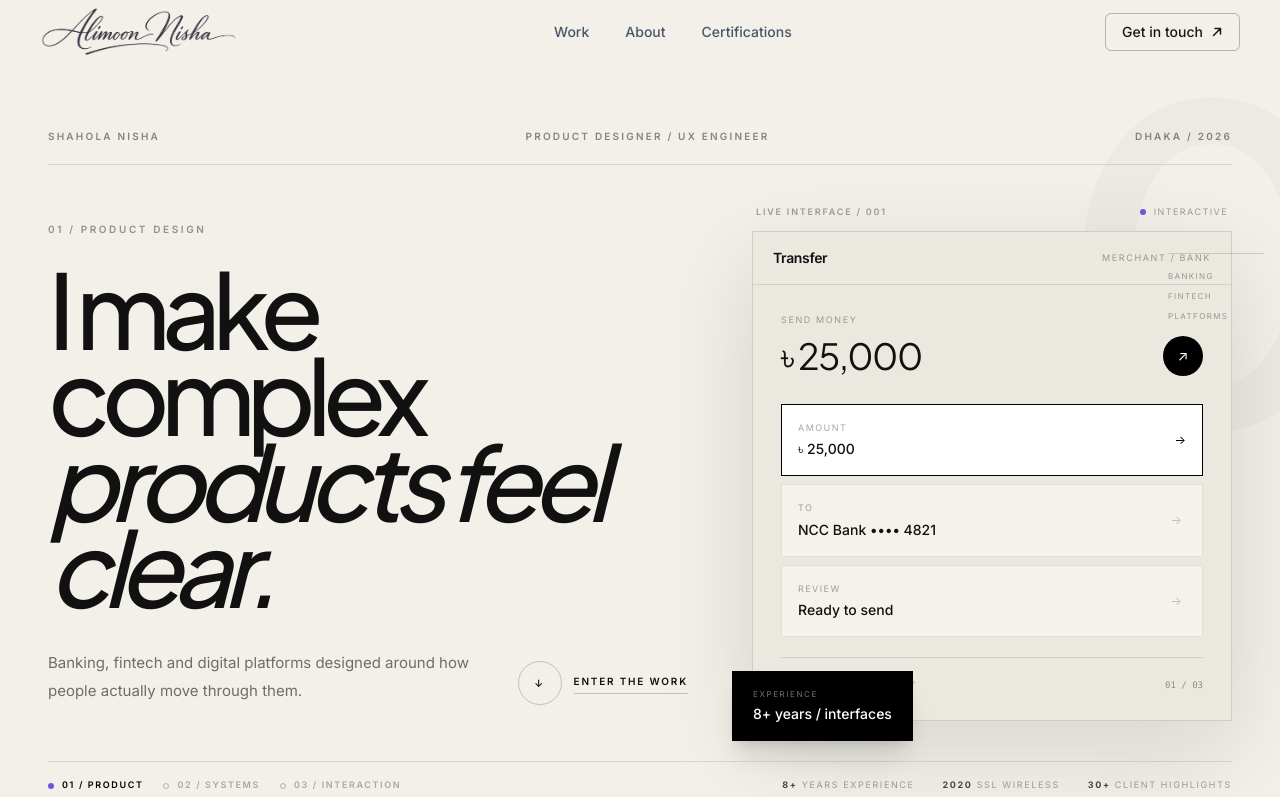
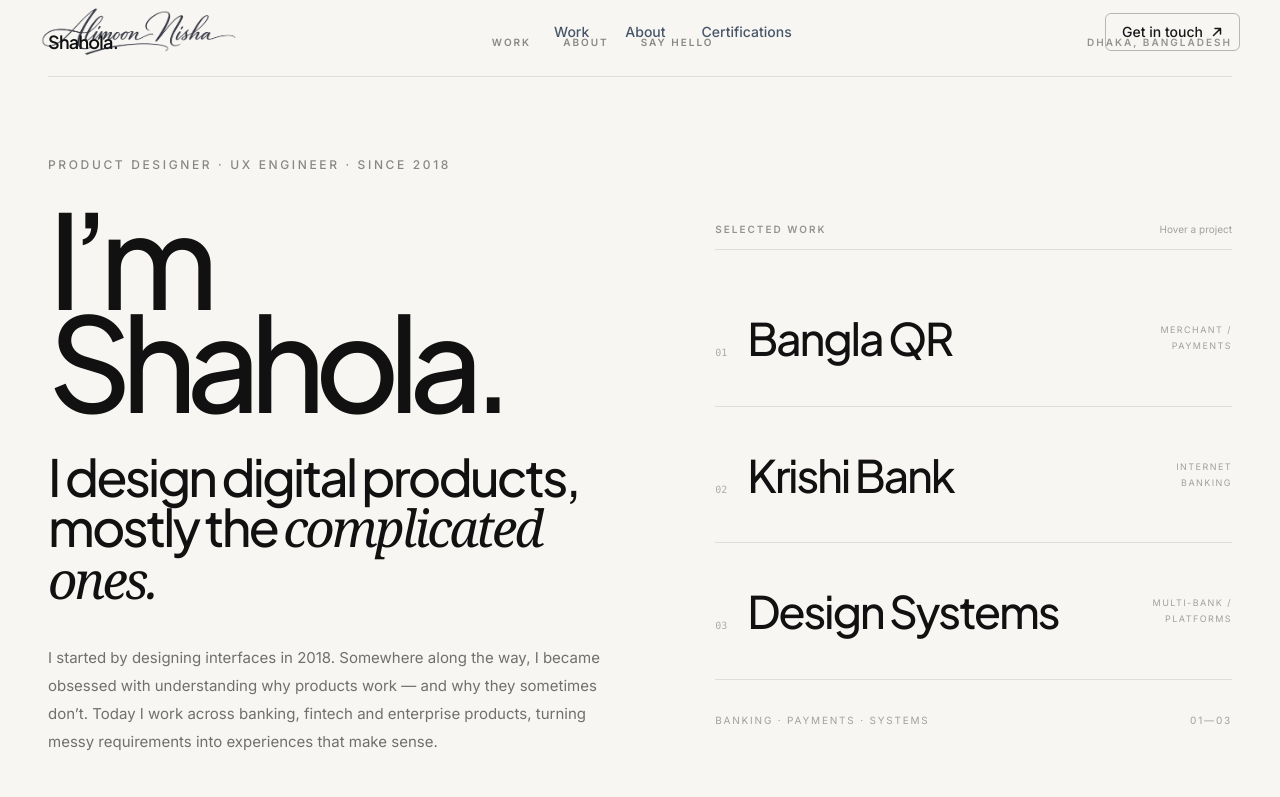
Before and after one commit to shaholaathena/shahola-nisha, a React (Vite) app: page / in a window 1280 px wide. Shown: the top 797 px of the page. Built offline with nearby package versions, Linux system fonts and the light colour scheme.

Commit message:
Rebuild hero as personal editorial introduction

```diff
--- a/src/components/sections/Hero.jsx
+++ b/src/components/sections/Hero.jsx
@@ -1,145 +1,95 @@
-import { useRef, useState } from 'react'
 import { motion, useMotionValue, useSpring, useTransform } from 'framer-motion'
-import { stats } from '../../data/portfolio'
 
-const EASE = [0.16, 1, 0.3, 1]
-
-const modes = {
-  product: {
-    label: 'PRODUCT',
-    eyebrow: '01 / PRODUCT DESIGN',
-    title: <>I make complex<br /><em>products feel clear.</em></>,
-    copy: 'Banking, fintech and digital platforms designed around how people actually move through them.',
-  },
-  systems: {
-    label: 'SYSTEMS',
-    eyebrow: '02 / DESIGN SYSTEMS',
-    title: <>I build systems<br /><em>that stay coherent.</em></>,
-    copy: 'Tokens, components and patterns that let multiple products grow without losing their identity.',
-  },
-  interaction: {
-    label: 'INTERACTION',
-    eyebrow: '03 / INTERACTION DESIGN',
-    title: <>I design the<br /><em>space between screens.</em></>,
-    copy: 'Motion, feedback and behavior used to make interfaces easier to understand and nicer to use.',
-  },
-}
-
-const flowItems = [
-  { label: 'Amount', value: '৳ 25,000', type: 'field' },
-  { label: 'To', value: 'NCC Bank •••• 4821', type: 'field' },
-  { label: 'Review', value: 'Ready to send', type: 'action' },
+const projects = [
+  { id: '01', name: 'Bangla QR', type: 'Merchant / Payments', color: '#dcefe9' },
+  { id: '02', name: 'Krishi Bank', type: 'Internet Banking', color: '#e8e0f5' },
+  { id: '03', name: 'Design Systems', type: 'Multi-bank / Platforms', color: '#f1e2d1' },
 ]
 
 export default function Hero() {
-  const ref = useRef(null)
-  const [mode, setMode] = useState('product')
-  const [activeFlow, setActiveFlow] = useState(0)
   const pointerX = useMotionValue(0)
   const pointerY = useMotionValue(0)
-  const objectX = useSpring(useTransform(pointerX, [-800, 800], [-14, 14]), { stiffness: 80, damping: 20 })
-  const objectY = useSpring(useTransform(pointerY, [-600, 600], [-10, 10]), { stiffness: 80, damping: 20 })
-  const content = modes[mode]
+  const x = useSpring(pointerX, { stiffness: 70, damping: 18 })
+  const y = useSpring(pointerY, { stiffness: 70, damping: 18 })
+  const previewX = useTransform(x, [-600, 600], [-18, 18])
+  const previewY = useTransform(y, [-400, 400], [-10, 10])
 
   const handlePointerMove = (event) => {
     pointerX.set(event.clientX - window.innerWidth / 2)
     pointerY.set(event.clientY - window.innerHeight / 2)
   }
 
-  const scrollToWork = () => document.querySelector('#work')?.scrollIntoView({ behavior: 'smooth' })
+  const enterWork = () => document.querySelector('#work')?.scrollIntoView({ behavior: 'smooth' })
 
   return (
-    <section ref={ref} id="hero" onPointerMove={handlePointerMove} className="relative min-h-screen overflow-hidden bg-[#f3f0e9] text-[#111]">
-      <div className="pointer-events-none absolute inset-0 opacity-[.035] bg-grid-subtle" />
-      <div className="pointer-events-none absolute -right-[12vw] top-[4vh] select-none font-display text-[34vw] font-semibold leading-none tracking-[-.12em] text-black/[.025]" aria-hidden="true">01</div>
-
-      <div className="relative z-10 mx-auto flex min-h-screen max-w-[1700px] flex-col px-6 pb-7 pt-28 lg:px-12 lg:pt-32">
-        <header className="flex items-center justify-between border-b border-black/10 pb-5 text-[10px] font-semibold uppercase tracking-[.22em] text-black/45">
-          <span>Shahola Nisha</span>
-          <span className="hidden md:block">Product Designer / UX Engineer</span>
-          <span>Dhaka / 2026</span>
+    <section id="hero" onPointerMove={handlePointerMove} className="relative min-h-screen overflow-hidden bg-[#f7f6f2] text-[#111]">
+      <div className="mx-auto flex min-h-screen max-w-[1540px] flex-col px-6 pb-6 pt-7 sm:px-8 lg:px-12">
+        <header className="flex items-center justify-between border-b border-black/10 pb-5 text-[10px] font-semibold uppercase tracking-[0.2em]">
+          <a href="#" onClick={(e) => { e.preventDefault(); window.scrollTo({ top: 0, behavior: 'smooth' }) }} className="font-display text-lg font-semibold normal-case tracking-[-0.04em]">Shahola.</a>
+          <div className="hidden gap-8 text-black/45 md:flex">
+            <a href="#work" className="transition-colors hover:text-black">Work</a>
+            <a href="#about" className="transition-colors hover:text-black">About</a>
+            <a href="#contact" className="transition-colors hover:text-black">Say hello</a>
+          </div>
+          <span className="text-black/40">Dhaka, Bangladesh</span>
         </header>
 
-        <div className="grid flex-1 items-center gap-14 py-14 lg:grid-cols-[minmax(0,1fr)_480px] lg:gap-16 lg:py-10">
-          <div className="max-w-[980px]">
-            <motion.p key={content.eyebrow} initial={{ opacity: 0, y: 10 }} animate={{ opacity: 1, y: 0 }} transition={{ duration: .45, ease: EASE }} className="mb-7 text-[10px] font-semibold uppercase tracking-[.26em] text-black/40">{content.eyebrow}</motion.p>
+        <div className="flex flex-1 flex-col justify-center py-16 lg:py-20">
+          <div className="grid items-start gap-14 lg:grid-cols-[1.05fr_.95fr] lg:gap-24">
+            <div>
+              <motion.p initial={{ opacity: 0, y: 12 }} animate={{ opacity: 1, y: 0 }} transition={{ duration: 0.6 }} className="mb-8 text-xs font-medium uppercase tracking-[0.22em] text-black/45">
+                Product designer · UX engineer · since 2018
+              </motion.p>
 
-            <motion.h1 key={mode} initial={{ opacity: 0, y: 35 }} animate={{ opacity: 1, y: 0 }} transition={{ duration: .75, ease: EASE }} className="font-display text-[clamp(4rem,8.1vw,9rem)] font-medium leading-[.83] tracking-[-.085em]">
-              {content.title}
-            </motion.h1>
+              <motion.h1 initial={{ opacity: 0, y: 30 }} animate={{ opacity: 1, y: 0 }} transition={{ duration: 0.9, delay: 0.08 }} className="max-w-[920px] font-display text-[clamp(4.8rem,10.2vw,10.5rem)] font-medium leading-[0.79] tracking-[-0.085em]">
+                I’m Shahola.
+              </motion.h1>
 
-            <div className="mt-10 flex max-w-2xl flex-col gap-7 sm:flex-row sm:items-end sm:justify-between">
-              <motion.p key={`${mode}-copy`} initial={{ opacity: 0 }} animate={{ opacity: 1 }} transition={{ duration: .4, delay: .1 }} className="max-w-md text-[15px] leading-7 text-black/55">{content.copy}</motion.p>
-              <button onClick={scrollToWork} className="group flex shrink-0 items-center gap-3 text-[10px] font-semibold uppercase tracking-[.18em]">
-                <span className="flex h-11 w-11 items-center justify-center rounded-full border border-black/20 transition-all duration-300 group-hover:bg-black group-hover:text-white">↓</span>
-                <span className="border-b border-black/20 pb-1 group-hover:border-black">Enter the work</span>
-              </button>
+              <motion.div initial={{ opacity: 0, y: 24 }} animate={{ opacity: 1, y: 0 }} transition={{ duration: 0.8, delay: 0.18 }} className="mt-10 max-w-[760px] font-display text-[clamp(2rem,4vw,4.3rem)] font-medium leading-[0.98] tracking-[-0.055em]">
+                I design digital products, mostly the <span className="font-serif italic">complicated ones.</span>
+              </motion.div>
+
+              <motion.p initial={{ opacity: 0, y: 18 }} animate={{ opacity: 1, y: 0 }} transition={{ duration: 0.7, delay: 0.3 }} className="mt-10 max-w-[560px] text-[15px] leading-7 text-black/55">
+                I started by designing interfaces in 2018. Somewhere along the way, I became obsessed with understanding why products work — and why they sometimes don’t. Today I work across banking, fintech and enterprise products, turning messy requirements into experiences that make sense.
+              </motion.p>
+
+              <motion.button initial={{ opacity: 0 }} animate={{ opacity: 1 }} transition={{ delay: 0.45 }} onClick={enterWork} className="group mt-10 inline-flex items-center gap-3 border-b border-black pb-2 text-xs font-semibold uppercase tracking-[0.16em]">
+                See what I’ve made <span className="transition-transform duration-300 group-hover:translate-x-1">↗</span>
+              </motion.button>
             </div>
-          </div>
 
-          <div className="relative mx-auto w-full max-w-[480px] lg:mr-2">
-            <motion.div style={{ x: objectX, y: objectY }} className="relative">
-              <div className="mb-3 flex items-end justify-between px-1">
-                <span className="text-[9px] font-semibold uppercase tracking-[.2em] text-black/35">Live interface / 001</span>
-                <span className="flex items-center gap-2 text-[9px] uppercase tracking-[.16em] text-black/35"><i className="h-1.5 w-1.5 rounded-full bg-[#6e56d8]" /> Interactive</span>
-              </div>
-
-              <motion.div layout className="relative overflow-hidden border border-black/12 bg-[#ebe8e0] shadow-[0_30px_90px_rgba(20,20,20,.12)]">
-                <div className="flex items-center justify-between border-b border-black/10 px-5 py-4">
-                  <span className="text-sm font-semibold tracking-tight">Transfer</span>
-                  <span className="text-[9px] uppercase tracking-[.18em] text-black/35">Merchant / Bank</span>
+            <div className="relative min-h-[430px] lg:mt-16">
+              <motion.div style={{ x: previewX, y: previewY }} className="relative ml-auto w-full max-w-[560px]">
+                <div className="mb-5 flex items-end justify-between border-b border-black/10 pb-3">
+                  <span className="text-[10px] font-semibold uppercase tracking-[0.2em] text-black/40">Selected work</span>
+                  <span className="text-[10px] text-black/35">Hover a project</span>
                 </div>
 
-                <div className="p-5 sm:p-7">
-                  <div className="mb-7 flex items-end justify-between">
-                    <div>
-                      <p className="mb-2 text-[9px] uppercase tracking-[.18em] text-black/35">Send money</p>
-                      <p className="font-display text-4xl tracking-[-.04em]">৳ 25,000</p>
-                    </div>
-                    <div className="flex h-10 w-10 items-center justify-center rounded-full bg-black text-white text-sm">↗</div>
-                  </div>
+                <div>
+                  {projects.map((project) => (
+                    <a key={project.id} href="#work" className="group relative flex items-center justify-between border-b border-black/10 py-8 transition-all duration-300 hover:px-4" onClick={(e) => { e.preventDefault(); enterWork() }}>
+                      <div className="flex items-baseline gap-5">
+                        <span className="font-mono text-[10px] text-black/30">{project.id}</span>
+                        <span className="font-display text-[clamp(2rem,3.5vw,3.6rem)] font-medium tracking-[-0.05em] transition-transform duration-300 group-hover:translate-x-2">{project.name}</span>
+                      </div>
+                      <span className="max-w-[110px] text-right text-[9px] uppercase leading-4 tracking-[0.16em] text-black/35 group-hover:text-black/60">{project.type}</span>
+                      <motion.span className="pointer-events-none absolute right-24 top-1/2 h-24 w-32 -translate-y-1/2 opacity-0 transition-opacity duration-300 group-hover:opacity-100" style={{ backgroundColor: project.color }} />
+                    </a>
+                  ))}
+                </div>
 
-                  <div className="space-y-2">
-                    {flowItems.map((item, index) => (
-                      <button key={item.label} onClick={() => setActiveFlow(index)} className={`group flex w-full items-center justify-between border px-4 py-4 text-left transition-all duration-300 ${activeFlow === index ? 'border-black bg-white' : 'border-black/8 bg-[#f5f2eb] hover:border-black/20'}`}>
-                        <span>
-                          <span className="block text-[9px] uppercase tracking-[.16em] text-black/35">{item.label}</span>
-                          <span className="mt-1 block text-sm font-medium">{item.value}</span>
-                        </span>
-                        <span className={`text-xs transition-transform duration-300 ${activeFlow === index ? 'translate-x-0 text-black' : '-translate-x-1 text-black/20 group-hover:translate-x-0'}`}>→</span>
-                      </button>
-                    ))}
-                  </div>
-
-                  <div className="mt-5 flex items-center justify-between border-t border-black/10 pt-5">
-                    <span className="text-[9px] uppercase tracking-[.16em] text-black/35">Designed for clarity</span>
-                    <span className="font-mono text-[9px] text-black/40">0{activeFlow + 1} / 03</span>
-                  </div>
+                <div className="mt-8 flex items-center justify-between text-[10px] uppercase tracking-[0.18em] text-black/35">
+                  <span>Banking · Payments · Systems</span><span>01—03</span>
                 </div>
               </motion.div>
-
-              <motion.div animate={{ y: [0, -6, 0] }} transition={{ duration: 4, repeat: Infinity, ease: 'easeInOut' }} className="absolute -bottom-5 -left-5 border border-black/10 bg-black px-5 py-4 text-white shadow-xl">
-                <span className="block text-[8px] uppercase tracking-[.2em] text-white/45">Experience</span>
-                <span className="mt-1 block text-sm font-medium">8+ years / interfaces</span>
-              </motion.div>
-
-              <div className="absolute -right-8 top-12 hidden w-24 border-t border-black/15 pt-3 text-[8px] uppercase leading-5 tracking-[.17em] text-black/35 sm:block">Banking<br />Fintech<br />Platforms</div>
-            </motion.div>
+            </div>
           </div>
         </div>
 
-        <div className="flex flex-col gap-5 border-t border-black/10 pt-4 lg:flex-row lg:items-center lg:justify-between">
-          <div className="flex flex-wrap items-center gap-5">
-            {Object.entries(modes).map(([key, item], index) => (
-              <button key={key} onClick={() => setMode(key)} className={`flex items-center gap-2 text-[9px] font-semibold uppercase tracking-[.18em] transition-colors ${mode === key ? 'text-black' : 'text-black/30 hover:text-black/70'}`}>
-                <span className={`h-1.5 w-1.5 rounded-full ${mode === key ? 'bg-[#6e56d8]' : 'border border-black/25'}`} />
-                0{index + 1} / {item.label}
-              </button>
-            ))}
-          </div>
-          <div className="flex gap-7 text-[9px] uppercase tracking-[.18em] text-black/35">
-            {stats.slice(0, 3).map((stat) => <span key={stat.label}><strong className="text-black/70">{stat.value}</strong> {stat.label}</span>)}
-          </div>
+        <div className="flex flex-col gap-3 border-t border-black/10 pt-4 text-[9px] uppercase tracking-[0.2em] text-black/35 sm:flex-row sm:items-center sm:justify-between">
+          <span>Design · Systems · Code</span>
+          <span>Make complicated things make sense.</span>
+          <span>Scroll ↓</span>
         </div>
       </div>
     </section>
```
